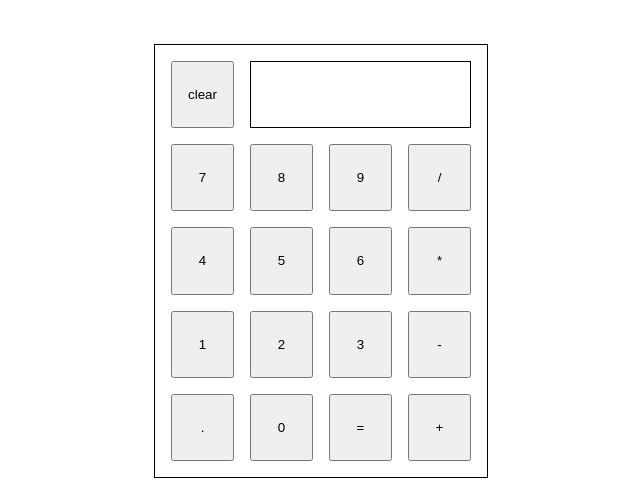
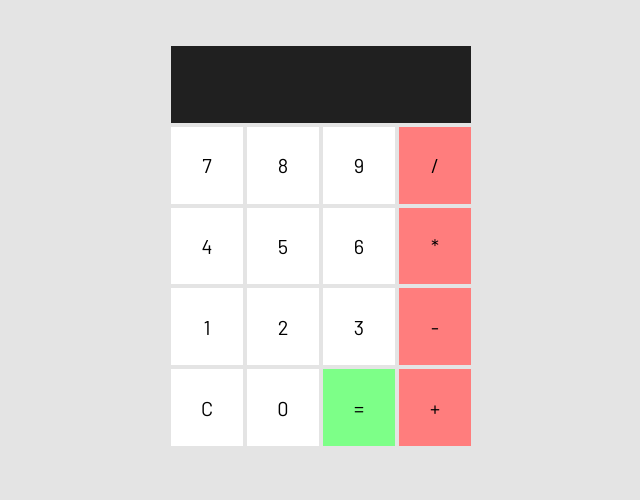
Before and after one commit to Andy-Smith1/calculator, a plain HTML site: page index.html in a window 1280 px wide. Shown: the whole page, without its empty margins (327-967 px from the left). Drawn offline with Linux system fonts and the light colour scheme.

Commit message:
Added styling

```diff
--- a/index.html
+++ b/index.html
@@ -12,7 +12,7 @@
     <br>
     <div class="container">
         <div id="screen"></div>
-        <button id="clear">clear</button>
+
         <button id="seven" class="number" value="7">7</button>
         <button id="eight" class="number" value="8">8</button>
         <button id="nine" class="number" value="9">9</button>
@@ -25,7 +25,7 @@
         <button id="two" class="number" value="2">2</button>
         <button id="three" class="number" value="3">3</button>
         <button id="subtract" class="operator" value="-">-</button>
-        <button id="decimal" class="number" value=".">.</button>
+        <button id="clear">C</button>
         <button id="zero" class="number" value="0">0</button>
         <button id="equals">=</button>
         <button id="add" class="operator" value="+">+</button>
--- a/styles.css
+++ b/styles.css
@@ -1,13 +1,15 @@
+@import url('https://fonts.googleapis.com/css2?family=Barlow&display=swap');
+
 body, html {
     width: 100%;
     height: 100vh;
-    font-family: sans-serif;
+    font-family: barlow, sans-serif;
     text-align: center;
+    background-color: rgb(228, 228, 228);
 
 }
 
 .container {
-    padding: 1em;
     justify-content: center;
     margin: auto;
     width: 300px;
@@ -16,24 +18,40 @@ body, html {
     grid-template-columns: 1fr 1fr 1fr 1fr;
     grid-template-rows: 1fr 1fr 1fr 1fr 1fr;
     grid-template-areas:
-        "clear screen screen screen";
-    grid-gap: 1em;
-    border: 1px solid black;
+        "screen screen screen screen";
+    grid-gap:0.25em;
+    border: ;
 }
 
 .container div {
     line-height: 65px;
-    border: 1px solid black;
+
 
 }
 #screen {
     grid-area: screen;
     text-align: right;
     padding-right: 1em;
+    padding-top: 0.5em;
     word-wrap:break-word;
     word-break:break-all;
+    font-size: 25px;
+    background-color:rgb(32, 32, 32);
+    color: white;
 }
 
-#clear {
-    grid-area: clear;
+button {
+    font-family: barlow;
+    font-size:20px;
+    border: none;
+    background-color: white;
 }
+
+.operator {
+    background-color: rgb(255, 125, 125);
+}
+
+#equals {
+    background-color: rgb(125, 255, 136);
+
+}
```
